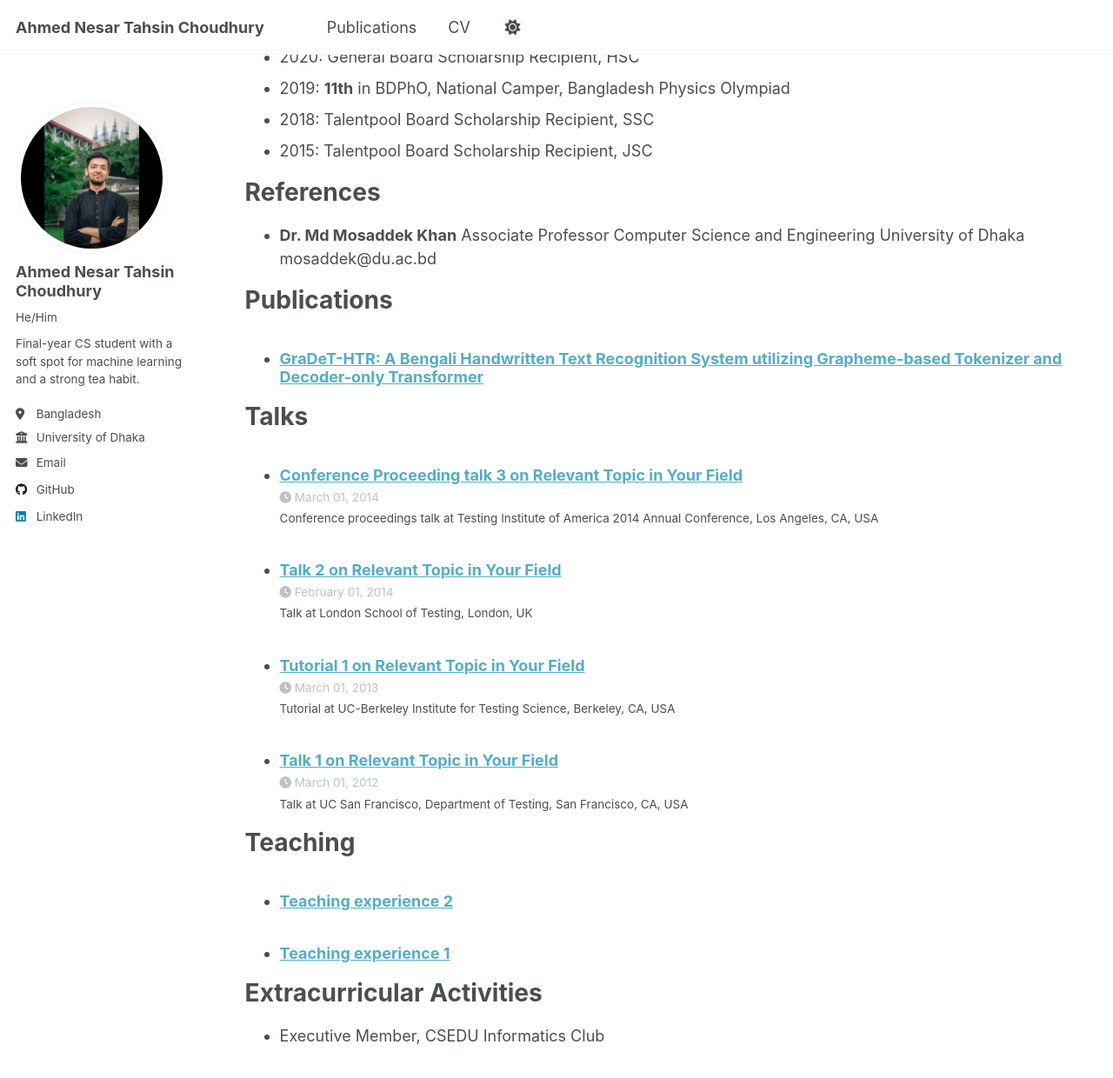
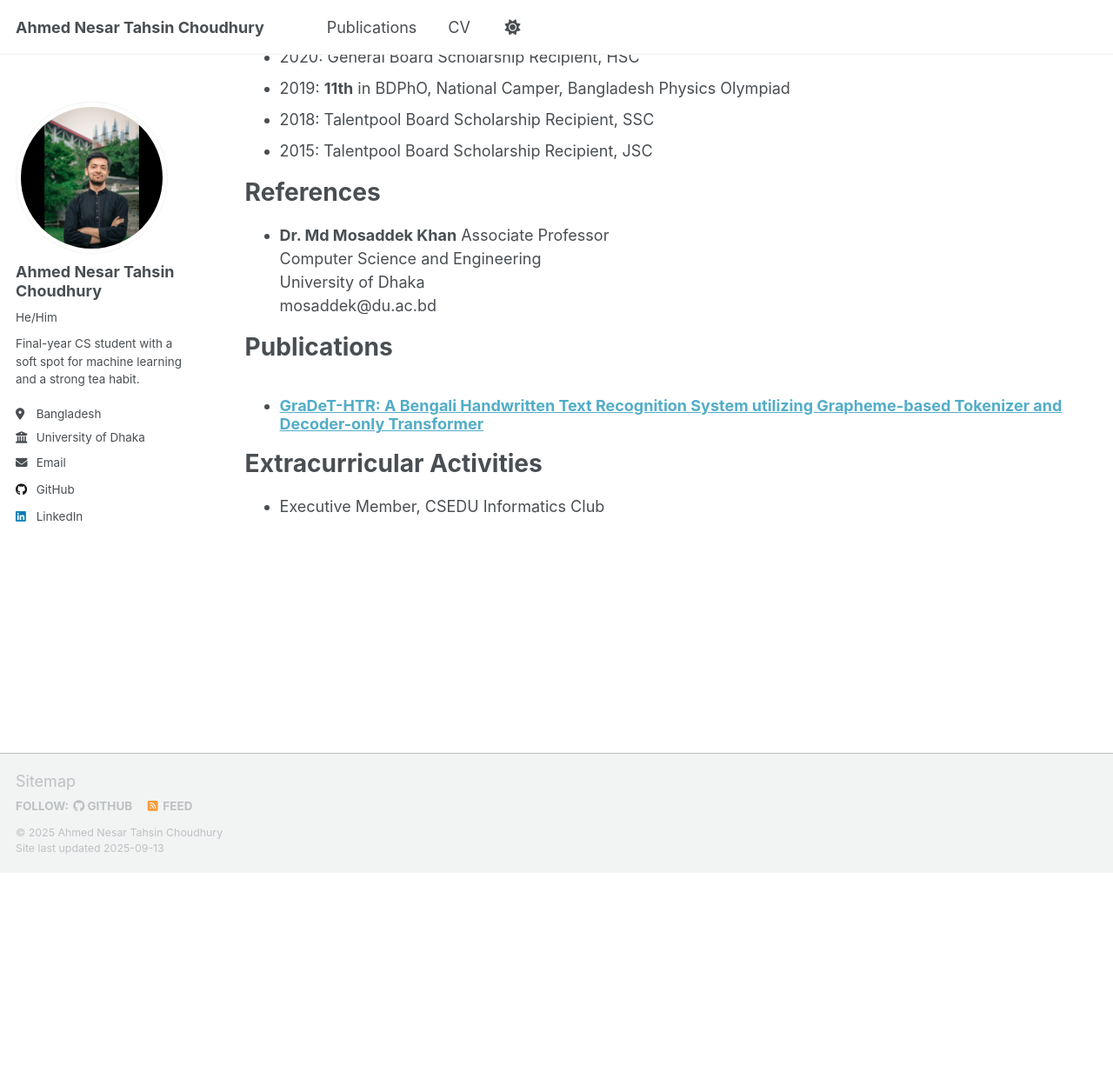
Before and after one commit to tahsinchoudhury/tahsinchoudhury.github.io, a Jekyll site: the page built from _pages/cv.md, in a window 1280 px wide and 1400 px high, scrolled down 1320 px. Shown: the top 1240 px of the window at 87% size. Built offline with Jekyll 4.4.1, drawn with Linux system fonts in a browser that asks for light colours; a script that is not in the unit is left out; after the commit the page ends 2324 px from its top, so only the background shows below that; some of the changed text lies outside the part shown.

Commit message:
updated cv

```diff
--- a/_pages/cv.md
+++ b/_pages/cv.md
@@ -65,7 +65,7 @@
     {% include archive-single-cv.html %}
   {% endfor %}</ul>
 
-Talks
+<!-- Talks
 ======
   <ul>{% for post in site.talks reversed %}
     {% include archive-single-talk-cv.html  %}
@@ -75,7 +75,7 @@
 ======
   <ul>{% for post in site.teaching reversed %}
     {% include archive-single-cv.html %}
-  {% endfor %}</ul>
+  {% endfor %}</ul> -->
 
 Extracurricular Activities
 ======
```
Also changed, not shown: other parts of _pages/cv.md (+1 -1 lines).
